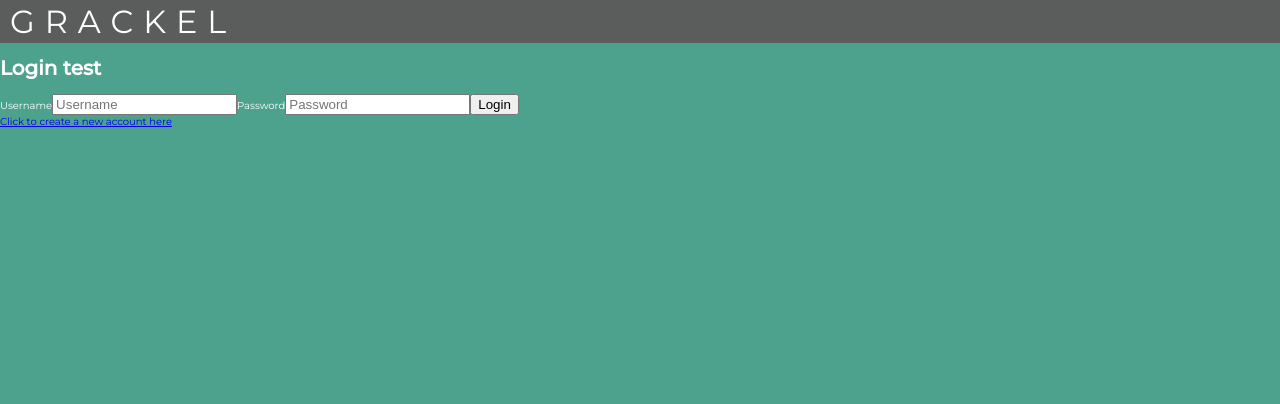
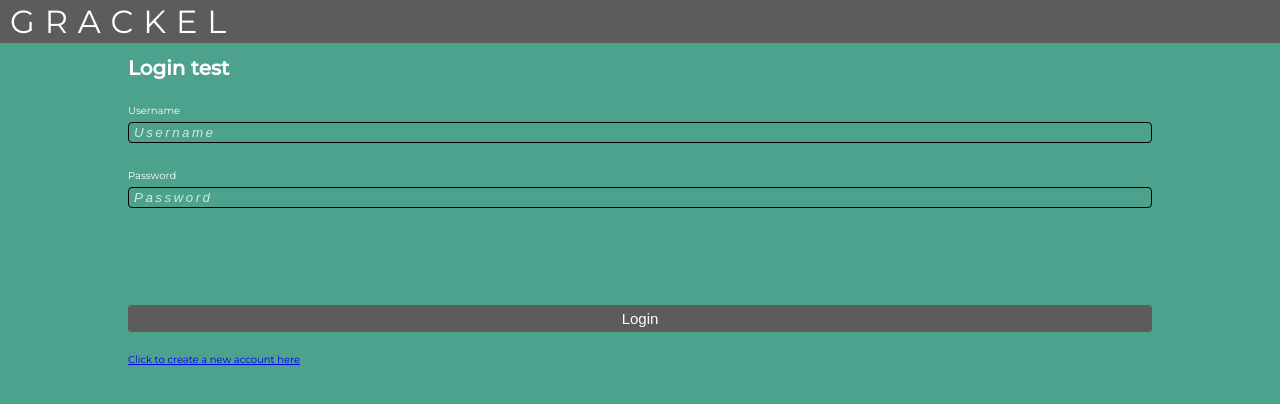
Before and after one commit to Asmatic-Solutions/Grackel-FE, a React (Create React App) app: page /login in a window 1280 px wide. Shown: the top 404 px of the page. Built offline with nearby package versions, Linux system fonts and the light colour scheme.

Commit message:
appended class

```diff
--- a/src/components/Auth/Login/LoginPage.jsx
+++ b/src/components/Auth/Login/LoginPage.jsx
@@ -2,6 +2,7 @@ import React, { useState } from "react"
 import { Redirect, useHistory, Link } from "react-router-dom"
 import {axiosWithAuth} from "../../Utils/axiosWithAuth"
 import LoginForm from "./LoginForm"
+import '../Auth.scss';
 
 function LoginPage(){
     const [creedentials,setCreedentials] = useState({username:"",password:""})
@@ -23,10 +24,9 @@ function LoginPage(){
     return(
         localStorage.getItem("token")
         ?<Redirect to="/"/>
-        :<div>
+        :<div className="auth-wrapper login">
             <h1>Login test</h1>
             <LoginForm creedentials={creedentials} handleChange={handleChange} handleSubmit={handleSubmit}/>
-            {/* <p>Click to create a new account here</p> */}
             <Link to="/register">Click to create a new account here</Link>
         </div>
     )
```
